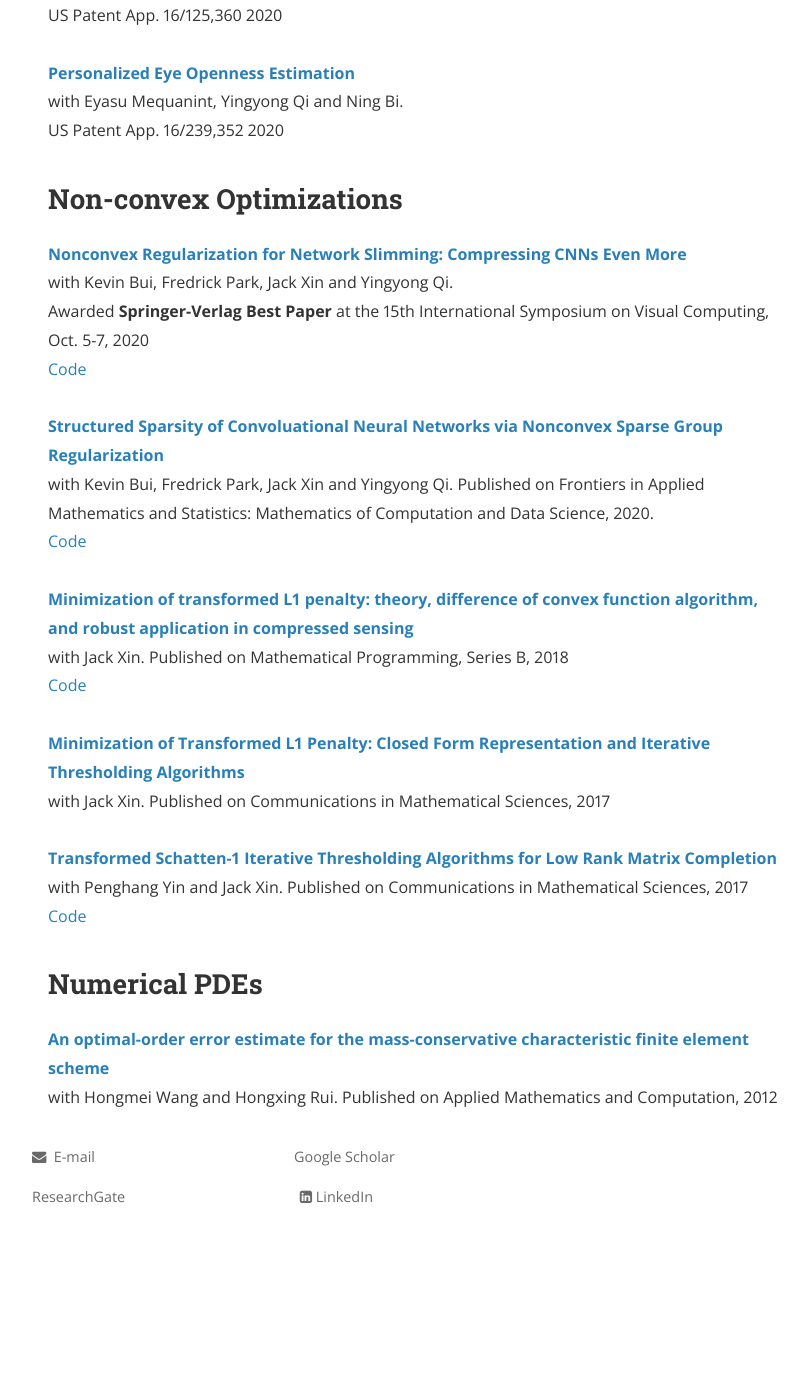
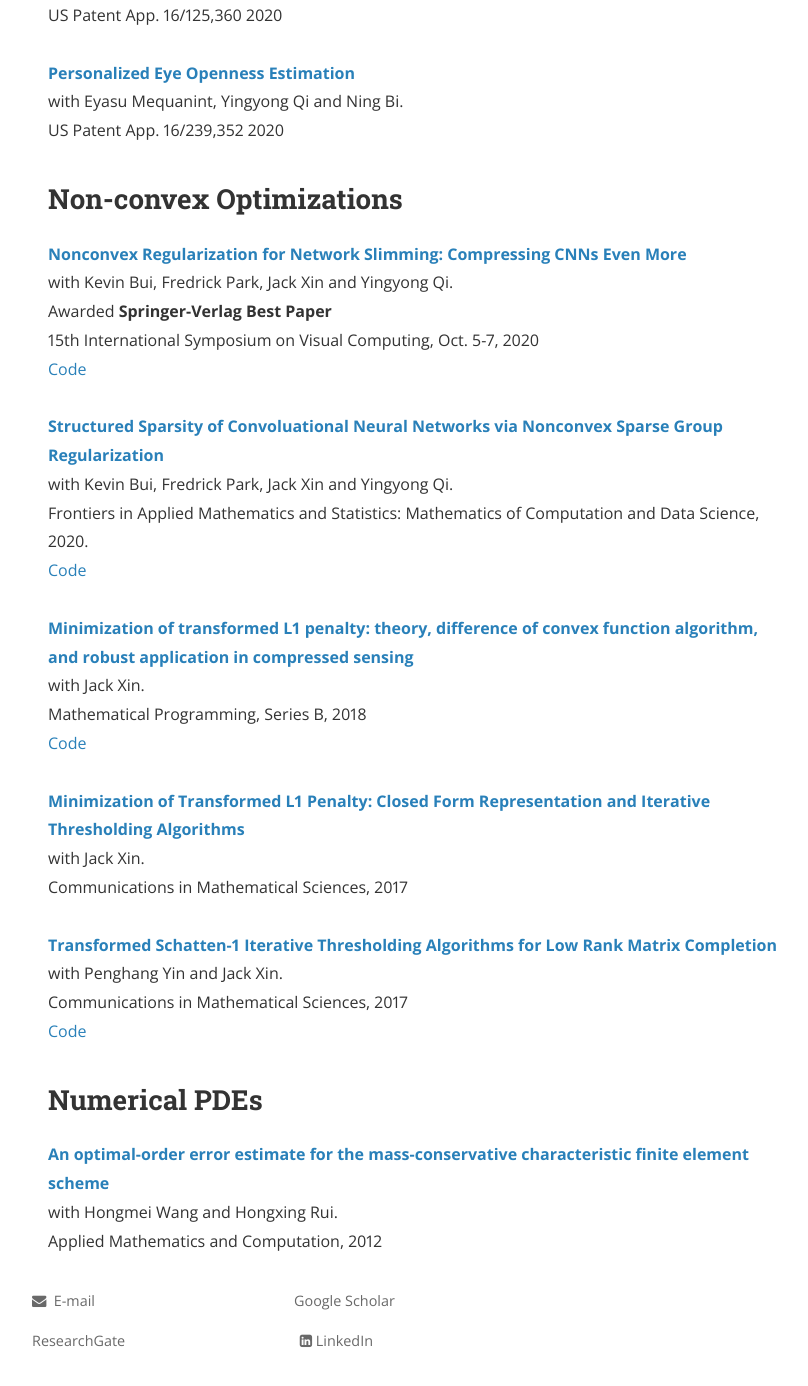
Before and after one commit to zsivine/zsivine.github.io, a Jekyll site: the page built from research.html, in a window 1280 px wide and 1400 px high, scrolled down 2366 px. Shown: the top 1386 px of the window, without its empty margins (224-1032 px from the left). Built offline with Jekyll 4.4.1, drawn with Linux system fonts in a browser that asks for light colours; nearby versions of some CDN libraries; comment, search, counter and statistics services are not loaded; a style sheet for code colours, icons or effects is not loaded; before the commit the page ends 3622 px from its top, so only the background shows below that.

Commit message:
better visual

```diff
--- a/research.html
+++ b/research.html
@@ -131,16 +131,16 @@ permalink: /research/
 <strong><a href="https://www.math.uci.edu/~jxin/SlimMore2020.pdf">
     Nonconvex Regularization for Network Slimming: Compressing CNNs Even More</a></strong>
 <br>with Kevin Bui, Fredrick Park, Jack Xin and Yingyong Qi. <br>
-    Awarded <b class="term">Springer-Verlag Best Paper</b>
-    at the 15th International Symposium on Visual Computing, Oct. 5-7, 2020<br>
+    Awarded <b class="term">Springer-Verlag Best Paper</b> <br>
+    15th International Symposium on Visual Computing, Oct. 5-7, 2020<br>
 <a href="https://github.com/kbui1993/NonconvexNetworkSlimming">Code</a><br>
 
 <br>
 <strong><a href="https://www.math.uci.edu/~jxin/Nonconvex_Sparse_Group_Lasso_2020.pdf">
     Structured Sparsity of Convoluational Neural Networks via Nonconvex
     Sparse Group Regularization</a></strong>
-<br>with Kevin Bui, Fredrick Park, Jack Xin and Yingyong Qi.
-    Published on Frontiers in Applied Mathematics and Statistics:
+<br>with Kevin Bui, Fredrick Park, Jack Xin and Yingyong Qi. <br>
+    Frontiers in Applied Mathematics and Statistics:
     Mathematics of Computation and Data Science, 2020.<br>
 <a href="https://github.com/kbui1993/Official_Nonconvex_SGL">Code</a><br>
 
@@ -148,23 +148,23 @@ permalink: /research/
 <strong><a href="https://link.springer.com/article/10.1007/s10107-018-1236-x">
     Minimization of transformed L1 penalty: theory, difference of convex
     function algorithm, and robust application in compressed sensing</a></strong>
-<br>with Jack Xin.
-    Published on Mathematical Programming, Series B, 2018<br>
+<br>with Jack Xin. <br>
+    Mathematical Programming, Series B, 2018<br>
 <a href="https://github.com/zsivine/DCATL1">Code</a><br>
 
 <br>
 <strong><a href="https://arxiv.org/abs/1412.5240">
     Minimization of Transformed L1 Penalty: Closed Form Representation
     and Iterative Thresholding Algorithms</a></strong>
-<br>with Jack Xin.
-    Published on Communications in Mathematical Sciences, 2017<br>
+<br>with Jack Xin. <br>
+    Communications in Mathematical Sciences, 2017<br>
 
 <br>
 <strong><a href="https://arxiv.org/abs/1506.04444">
     Transformed Schatten-1 Iterative Thresholding Algorithms for Low Rank
     Matrix Completion</a></strong>
-<br>with Penghang Yin and Jack Xin.
-    Published on Communications in Mathematical Sciences, 2017<br>
+<br>with Penghang Yin and Jack Xin. <br>
+    Communications in Mathematical Sciences, 2017<br>
 <a href="https://github.com/zsivine/TS1-algorithms">Code</a><br>
 
 
@@ -174,5 +174,5 @@ permalink: /research/
 <strong><a href="https://www.sciencedirect.com/science/article/abs/pii/S0096300312003876">
     An optimal-order error estimate for the mass-conservative characteristic
     finite element scheme</a></strong>
-<br>with Hongmei Wang and Hongxing Rui.
-    Published on Applied Mathematics and Computation, 2012<br>
+<br>with Hongmei Wang and Hongxing Rui. <br>
+    Applied Mathematics and Computation, 2012<br>
```
